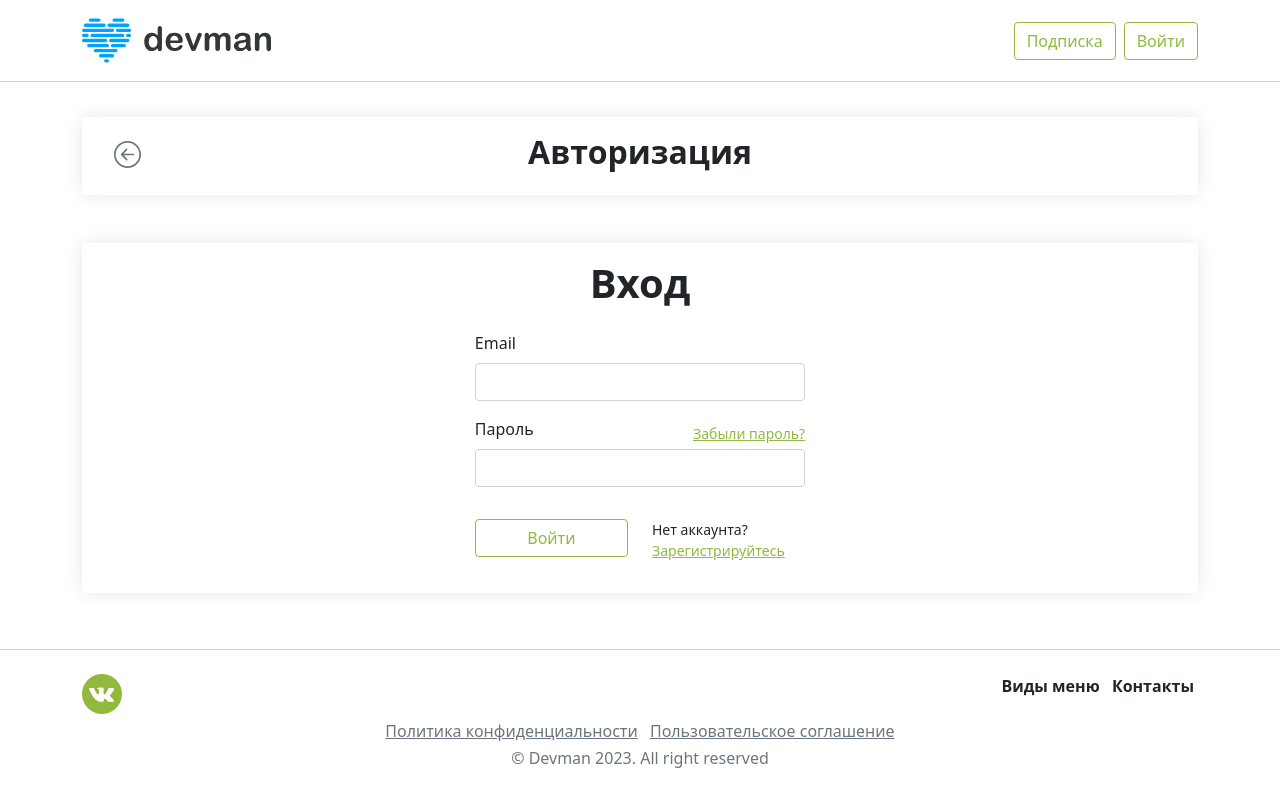
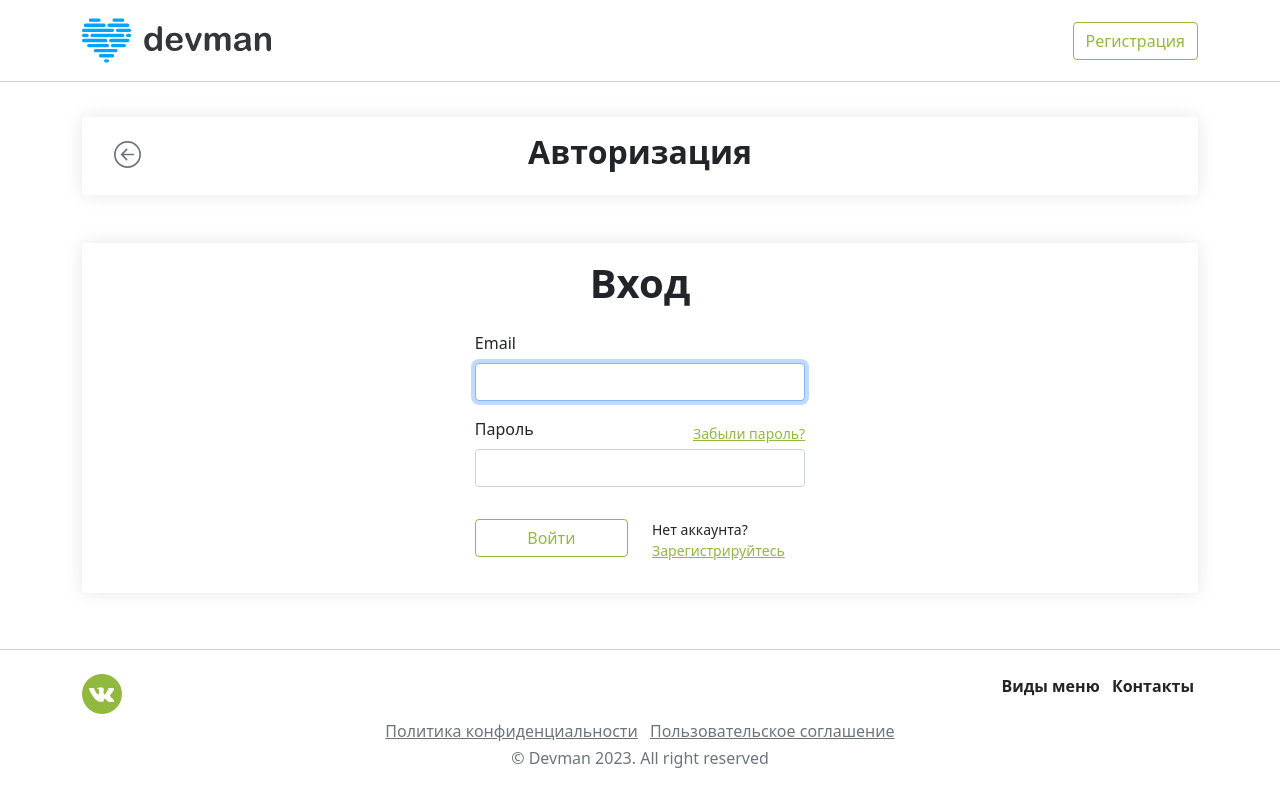
Before and after one commit to leksuss/food_plan, a Django app: page /auth/ in a window 1280 px wide. Run offline with Django 4.2, Linux system fonts and the light colour scheme; parts of the project's set-up code (start-up, migrations or seed data) failed here and were passed over.

Commit message:
Working auth page, make name field in registration not required, refactoring base_auth header (#14)
* Working auth page, make name field in registration not required, refactoring base_auth header

* Fix naming

---------

Co-authored-by: ramazan_kashipov <ramazan.kashipov@systeme.ru>

```diff
--- a/baseapp/forms.py
+++ b/baseapp/forms.py
@@ -13,7 +13,22 @@ class MultiMealTypeField(forms.MultipleChoiceField):
 
 
 class CustomAuthentication(AuthenticationForm):
-    email = forms.EmailField(widget=forms.TextInput(attrs={'autofocus': True}))
+    email = forms.EmailField(
+        required=True,
+        widget=forms.TextInput(
+            attrs={
+                'autofocus': True,
+                'class': 'form-control',
+            })
+    )
+    password1 = forms.CharField(
+        required=True,
+        widget=forms.PasswordInput(
+            attrs={
+                'class': 'form-control',
+            }
+        )
+    )
 
 
 class CustomUserCreationForm(UserCreationForm):
@@ -27,12 +42,11 @@ class CustomUserCreationForm(UserCreationForm):
         )
     )
     name = forms.CharField(
-        required=True,
         max_length=150,
         widget=forms.TextInput(
             attrs={
                 'class': 'form-control',
-                'placeholder': 'Введите имя',
+                'placeholder': 'Введите имя (не обязательно)',
                 'autofocus': True,
             }
         )
--- a/baseapp/views.py
+++ b/baseapp/views.py
@@ -9,7 +9,7 @@ from django.http import Http404
 
 from yookassa import Configuration, Payment
 
-from .forms import CustomUserCreationForm, OrderForm
+from .forms import CustomUserCreationForm, CustomAuthentication, OrderForm
 from .models import Dish, Subscription, MealType
 from foodplan.settings import BASE_PRICE, BULK_DISCOUNT, SITE_URL, YKASSA_SHOP_ID, YKASSA_SECRET_KEY
 
@@ -148,14 +148,27 @@ def register(request, redirect_to_order='False'):
     return render(request, 'auth/register.html', context=context)
 
 
-def contacts(request):
-    return render(request, 'contacts.html')
+def auth(request):
 
-
-def auth(request):
+    context = {
+        'user_not_found_error': False,
+    }
     if request.user.is_authenticated:
         return redirect('index')
-    return render(request, 'auth/auth.html')
+    if request.method == 'POST':
+        user = authenticate(username=request.POST.get('email'), password=request.POST.get('password1'))
+        if user is not None:
+            login(request, user)
+            return redirect('index')
+        else:
+            form = CustomAuthentication()
+            context['user_not_found_error'] = True
+    else:
+        form = CustomAuthentication()
+
+    context['form'] = form
+
+    return render(request, 'auth/auth.html', context=context)
 
 
 @login_required(login_url='auth')
@@ -163,3 +176,7 @@ def logged_out(request):
     if request.user.is_authenticated:
         logout(request)
     return render(request, 'auth/logged_out.html')
+
+
+def contacts(request):
+    return render(request, 'contacts.html')
--- a/templates/auth/auth.html
+++ b/templates/auth/auth.html
@@ -1,27 +1,39 @@
 {% extends 'auth/base_auth.html' %}
-
+{% block header_buttons %}
+    <a href="{% url 'register' %}" class="btn btn-outline-success shadow-none foodplan_green foodplan__border_green">Регистрация</a>
+{% endblock %}
 {% block auth_main %}
     <div class="card px-5 py-3 d-flex align-items-center foodplan__shadow">
-        <form>
+        <form method="post", action="#">
+            {% csrf_token %}
             <h1 class="mb-4 text-center"><strong>Вход</strong></h1>
-            <div class="mb-3">
+            <div class="mb-3 w-100">
                 <label for="exampleInputEmail1" class="form-label">Email</label>
-                <input type="email" class="form-control" id="email" aria-describedby="emailHelp">
+<!--                <input type="email" class="form-control" id="email" aria-describedby="emailHelp">-->
+                {{ form.email }}
             </div>
             <div class="mb-3">
                 <div class="d-flex align-items-center justify-content-between">
                     <label for="exampleInputPassword1" class="form-label">Пароль</label>
                     <small><a href="#" class="link-dark foodplan_green">Забыли пароль?</a></small>
                 </div>
-                <input type="password" class="form-control" id="password">
+                {{ form.password1 }}
+<!--                <input type="password" class="form-control" id="password">-->
             </div>
+<!--            <div class="mb-3 mw-50">-->
+                {% if user_not_found_error %}
+                    <div class="mb-3 mw-50 alert alert-info" role="alert" style="max-width: 300px">
+                        <p>Пользователь с такими почтой и паролем не найден!</p>
+                    </div>
+                {% endif%}
+<!--            </div>-->
             <div class="row mb-3">
                 <div class="col-12 col-sm-6 mt-3">
                     <button type="submit"
                         class="btn w-100 btn-outline-success shadow-none foodplan_green foodplan__border_green">Войти</button>
                 </div>
                 <div class="col-12 col-sm-6 mt-3 d-flex justify-content-center align-items-center">
-                    <small>Нет аккаунта? <a href="#" class="link-dark foodplan_green">Зарегистрируйтесь</a></small>
+                    <small>Нет аккаунта? <a href="{% url 'register' %}" class="link-dark foodplan_green">Зарегистрируйтесь</a></small>
                 </div>
             </div>
         </form>
--- a/templates/auth/base_auth.html
+++ b/templates/auth/base_auth.html
@@ -1,22 +1,21 @@
 {% extends 'base.html' %}
 
 {% load static %}
-
-{% block header_buttons %}
     <button class="navbar-toggler" type="button" data-bs-toggle="collapse" data-bs-target="#navbarCollapse1"
         aria-controls="navbarSupportedContent" aria-expanded="false" aria-label="Toggle navigation">
         <span class="navbar-toggler-icon"></span>
     </button>
     <div class="collapse navbar-collapse" id="navbarCollapse1">
         <ul class="navbar-nav w-100">
-
             <li class="nav-item align-items-center d-md-flex flex-grow-1 justify-content-end">
-                <button class="btn btn-outline-success me-2 shadow-none foodplan_green foodplan__border_green">Подписка</button>
-                <button class="btn btn-outline-success shadow-none foodplan_green foodplan__border_green">Войти</button>
+                {% block header_buttons %}
+                    {% if user.is_authenticated %}
+                        <a href="{% url 'logout' %}" class="btn shadow-none btn-outline-success foodplan_green foodplan__border_green">Выйти</a>
+                    {% endif %}
+                {% endblock %}
             </li>
         </ul>
     </div>
-{% endblock %}
 
 {% block main %}
     <main style="margin-top: calc(2rem + 85px);">
--- a/templates/auth/logged_out.html
+++ b/templates/auth/logged_out.html
@@ -4,6 +4,6 @@
 <div class="card px-5 py-3 d-flex align-items-center foodplan__shadow">
     <h1 class="mb-4 text-center"><strong>Выход</strong></h1>
     <div class="mb-4">Вы вышли из личного кабинета</div>
-    <a href="#">Войти снова</a>
+    <a href="{% url 'auth' %}">Войти снова</a>
 </div>
 {% endblock %}
--- a/templates/lk.html
+++ b/templates/lk.html
@@ -2,7 +2,7 @@
 {% load static %}
 
 {% block header_buttons %}
-    <button class="btn btn-outline-success shadow-none foodplan_green foodplan__border_green">Выйти</button>
+    <a href="{% url 'logout' %}" class="btn btn-outline-success shadow-none foodplan_green foodplan__border_green">Выйти</a>
 {% endblock %}
 
 {% block main %}
```
Also changed, not shown: templates/auth/register.html (+7 -9 lines).
